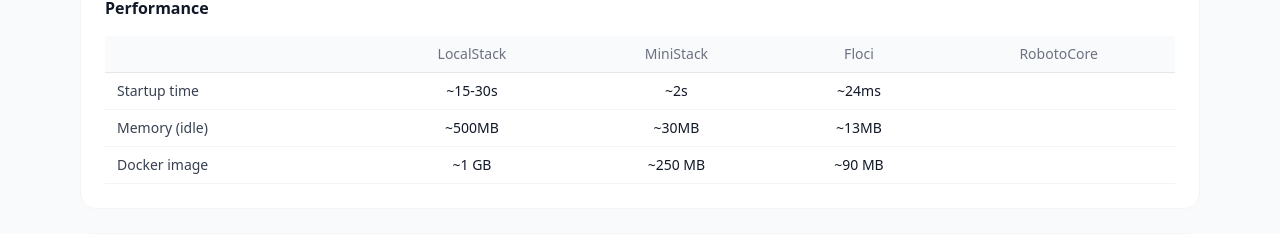
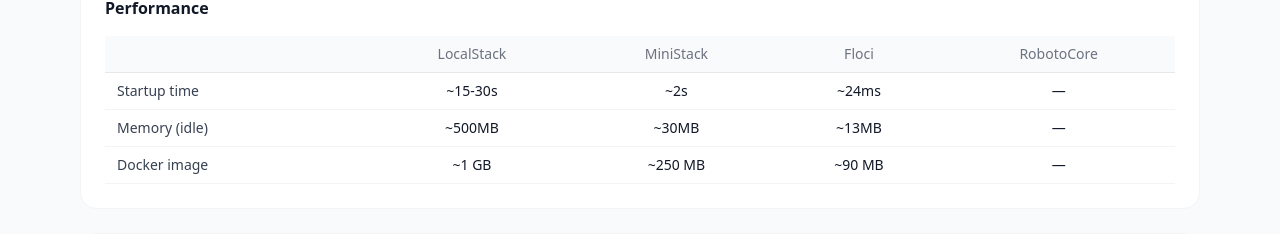
Before and after one commit to olcortesb/s3rv3rl3ss, a Vue app: page /tools in a window 1280 px wide. Shown: the part 7524-7758 px from the top of the page. Built offline with nearby package versions, Linux system fonts and the light colour scheme; the HTML template or start-up script is replaced by a standard one.

Commit message:
feat: update frontend tools

```diff
--- a/src/views/Tools.vue
+++ b/src/views/Tools.vue
@@ -74,15 +74,15 @@
         <tbody>
           <tr class="border-b border-gray-100">
             <td class="py-2 px-3 text-gray-700 font-medium">Startup time</td>
-            <td v-for="tool in tools.tools" :key="tool.id" class="py-2 px-3 text-center text-gray-900">{{ tool.performance.startupTime }}</td>
+            <td v-for="tool in tools.tools" :key="tool.id" class="py-2 px-3 text-center text-gray-900">{{ tool.performance?.startupTime || '—' }}</td>
           </tr>
           <tr class="border-b border-gray-100">
             <td class="py-2 px-3 text-gray-700 font-medium">Memory (idle)</td>
-            <td v-for="tool in tools.tools" :key="tool.id" class="py-2 px-3 text-center text-gray-900">{{ tool.performance.memoryIdle }}</td>
+            <td v-for="tool in tools.tools" :key="tool.id" class="py-2 px-3 text-center text-gray-900">{{ tool.performance?.memoryIdle || '—' }}</td>
           </tr>
           <tr class="border-b border-gray-100">
             <td class="py-2 px-3 text-gray-700 font-medium">Docker image</td>
-            <td v-for="tool in tools.tools" :key="tool.id" class="py-2 px-3 text-center text-gray-900">{{ tool.performance.imageSize }}</td>
+            <td v-for="tool in tools.tools" :key="tool.id" class="py-2 px-3 text-center text-gray-900">{{ tool.performance?.imageSize || '—' }}</td>
           </tr>
         </tbody>
       </table>
```
